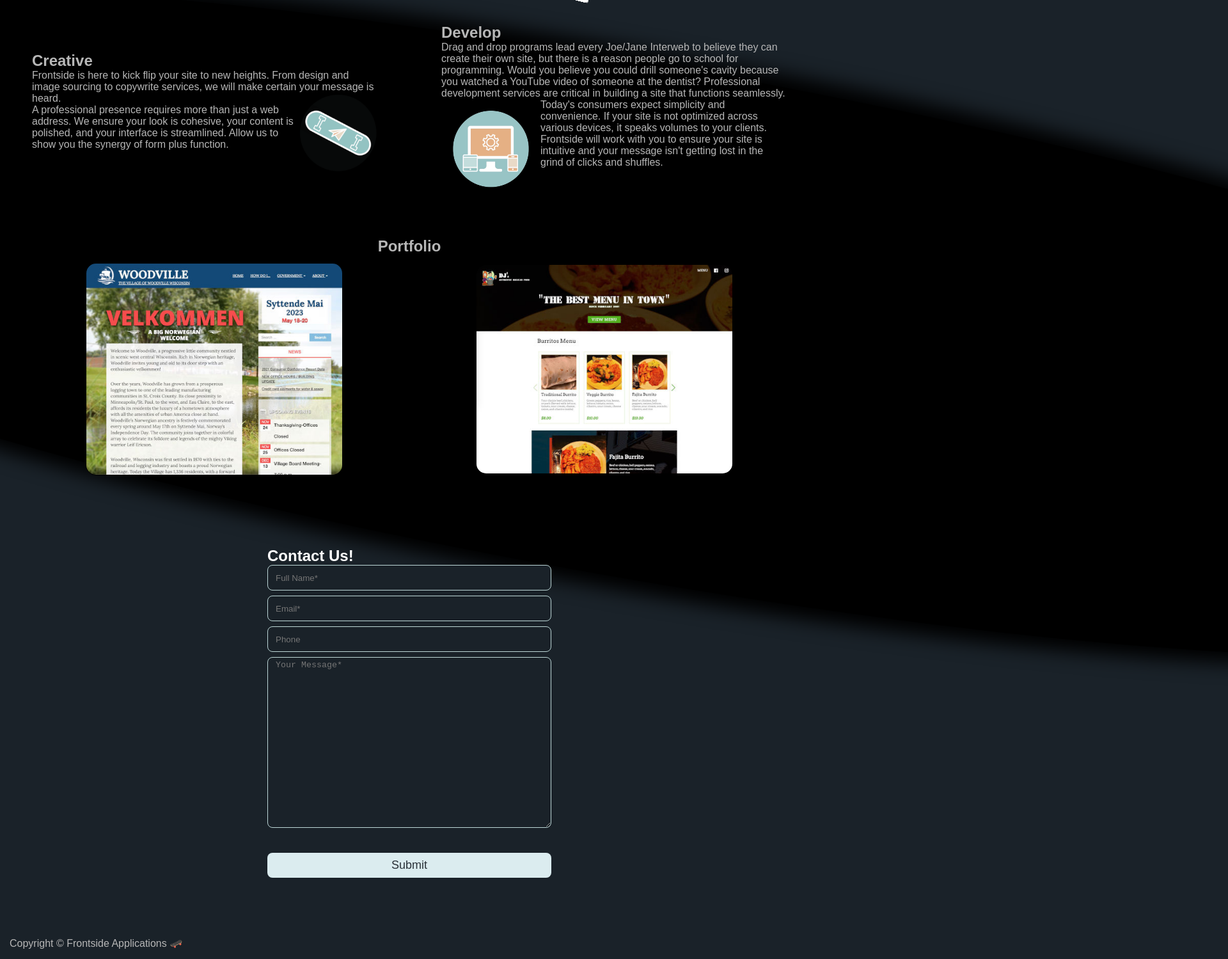
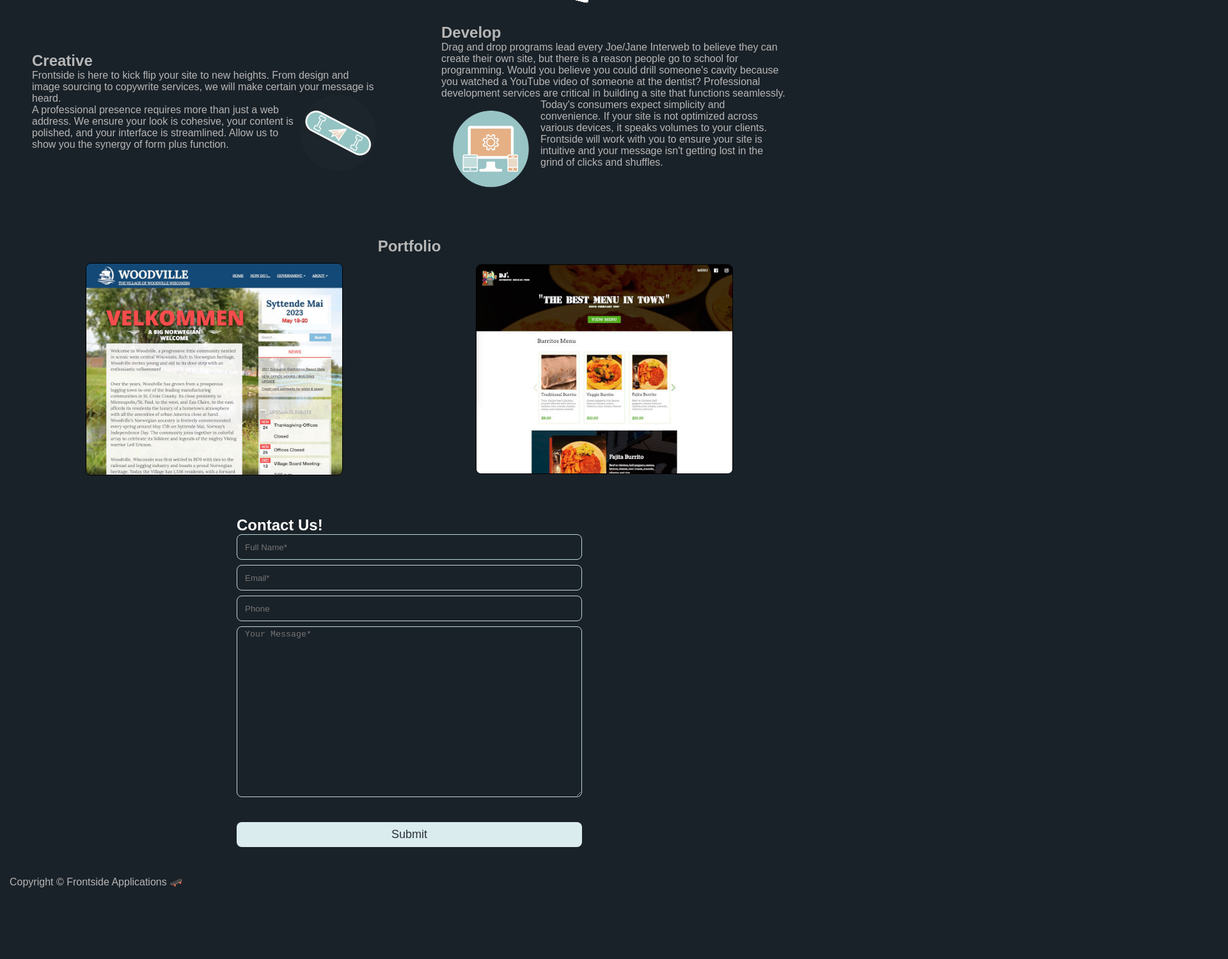
Before and after one commit to paullindquist/frontsyde, a website built with Parcel: page index.html in a window 1280 px wide. Shown: the part 698-2197 px from the top of the page at 64% size, 1920 px wide, since content can reach past the window. After the commit the page ends 2101 px from the top, so only its background shows below. Built offline with nearby package versions, Linux system fonts and the light colour scheme; a web font is replaced by a local one.

Commit message:
More style fixes

```diff
--- a/style.scss
+++ b/style.scss
@@ -15,13 +15,14 @@ html {
 	width: 100vw;
 	body {
 		width: 100vw;
+    overflow-x: hidden;
 	}
+  overflow-x: hidden;
 }
 body {
 	background-color: #1a2229;
 	color: #b7b7b7;
 	font-family: 'Martel Sans', sans-serif;
-	overflow-x: hidden;
 }
 footer {
 	padding: 15px;
@@ -222,7 +223,7 @@ footer {
       text-align: center;
       img {
         max-width: 80%;
-        border-radius: 16px;
+        border-radius: 8px;
         border: solid 1px black;
       }
     }
@@ -261,7 +262,6 @@ footer {
 }
 #contact_form {
 	color: #fff;
-	padding: 3em;
 	input,
 	textarea {
 		color: #fff;
```
Also changed, not shown: index.html (+2 -1 lines), dist/index.html, 3 other files.
